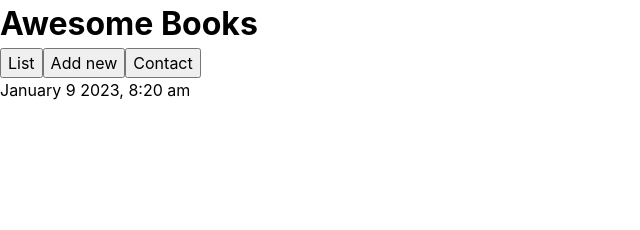
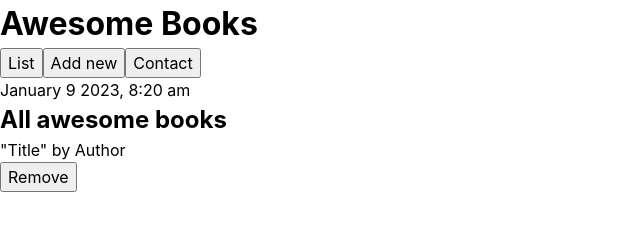
Before and after one commit to jorgeabrahan/awesome-books, a website: page index.html in a window 1280 px wide. Shown: the whole page, without its empty margins (0-640 px from the left). Drawn offline with Linux system fonts and the light colour scheme.

Commit message:
Create added-books-list section

```diff
--- a/index.html
+++ b/index.html
@@ -13,6 +13,17 @@
       <div><button>List</button><button>Add new</button><button>Contact</button></div>
     </header>
     <p>January 9 2023, 8:20 am</p>
+
+    <!-- added books list section -->
+    <section>
+      <h2>All awesome books</h2>
+      <div>
+        <div>
+          <p>"<span>Title</span>" by <span>Author</span></p>
+          <button>Remove</button>
+        </div>
+      </div>
+    </section>
   </body>
   <script src="./js/app.js"></script>
 </html>
```
